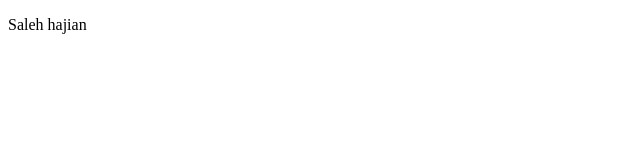
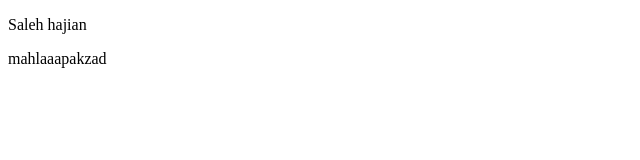
Before and after one commit to mahlapakzad/project, a plain HTML site: page index.html in a window 1280 px wide. Shown: the full height of the page, 0-640 px from the left. Drawn offline with Linux system fonts and the light colour scheme.

Commit message:
mahlapakzad

```diff
--- a/index.html
+++ b/index.html
@@ -7,5 +7,6 @@
 </head>
 <body>
     <p>Saleh hajian</p>
+    <p>mahlaaapakzad</p>
 </body>
 </html>
```
